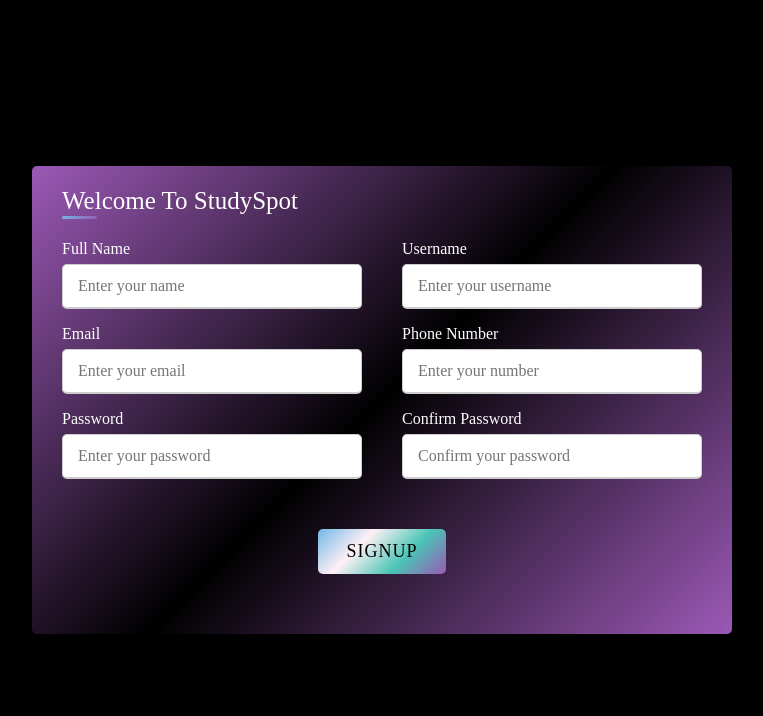
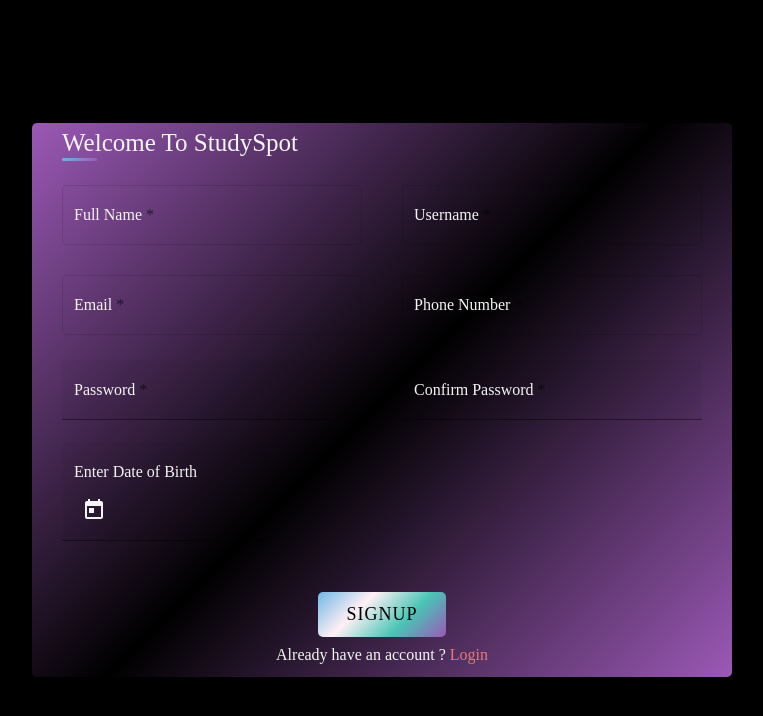
Before and after one commit to 2Simple4u/StudySpot, an Angular app in the folder StudySpot/: page /signup in a window 1280 px wide. Shown: the top 716 px of the page, without its empty margins (258-1021 px from the left). Built offline with nearby package versions, Linux system fonts and the light colour scheme.

Commit message:
Sign up page changed

```diff
--- a/StudySpot/src/app/carousel/carousel.component.css
+++ b/StudySpot/src/app/carousel/carousel.component.css
@@ -1,15 +1,14 @@
 .carousel-container{
     position: relative;
     margin: auto;
-    padding: .25rem;
     text-align: center;
-    width: 99%;
-    /* box-shadow: 0 8px 16px #dce1e1; */
+    width: auto;
+    /* box-shadow: 0 6px 14px #dce1e1; */
 }
 
 .carousel-container img{
     display: none;
-    border-radius: 5px;
+    /* border-radius: 5px; */
 }
 
 .carousel-container img.image-active{
--- a/StudySpot/src/app/footer/footer.component.css
+++ b/StudySpot/src/app/footer/footer.component.css
@@ -49,12 +49,12 @@
 
   .copyright{
     padding: 1.55rem;
-    background-color: LavenderBlush;
-    color: black;
+    /* background-color: LavenderBlush;
+    color: black; */
     /* font-weight: bold; */
   }
 
   .copyright-link{
     text-decoration: none;
-    color: black;
+    color: whitesmoke;
   }
--- a/StudySpot/src/app/signup-page/signup-page.component.css
+++ b/StudySpot/src/app/signup-page/signup-page.component.css
@@ -1,12 +1,14 @@
 /* @import url('https://fonts.googleapis.com/css2?family=Poppins:wght@200;300;400;500;600;700&display=swap'); */
-*{
+* {
   margin: 0;
   padding: 0;
   box-sizing: border-box;
-  font-family: 'Times New Roman',sans-serif;
+  font-family: 'Times New Roman', sans-serif;
   font-size: medium;
+  color: whitesmoke;
 }
-.main-container{
+
+.main-container {
   height: 100vh;
   display: flex;
   justify-content: center;
@@ -15,24 +17,27 @@
   /* background: linear-gradient(135deg, #9b59b6, black, #9b59b6); */
   background-color: black;
 }
-.container{
+
+.container {
   max-width: 700px;
   width: 100%;
   /* background: linear-gradient(135deg, #71b7e6, #9b59b6, #20B2AA); */
   /* background-color: #fff; */
   background: linear-gradient(135deg, #9b59b6, black, #9b59b6);
-  color: #fff;
-  padding: 25px 30px;
+  /* color: #fff; */
+  padding: 10px 30px;
   border-radius: 5px;
-  box-shadow: 0 5px 10px rgba(0,0,0,0.15);
+  box-shadow: 0 5px 10px rgba(0, 0, 0, 0.15);
 }
-.container .title{
+
+.container .title {
   font-size: 25px;
   font-weight: 500;
   position: relative;
   padding-bottom: .5rem;
 }
-.container .title::before{
+
+.container .title::before {
   content: "";
   position: absolute;
   left: 0;
@@ -42,75 +47,49 @@
   border-radius: 5px;
   background: linear-gradient(135deg, #71b7e6, #9b59b6);
 }
-.content form .user-details{
+
+.content form .user-details {
   display: flex;
   flex-wrap: wrap;
   justify-content: space-between;
   margin: 20px 0 12px 0;
 }
-form .user-details .input-box{
-  margin-bottom: 15px;
+
+form .user-details .input-box {
+  /* margin-bottom: 15px; */
   width: calc(100% / 2 - 20px);
 }
-form .input-box span.details{
+
+form .input-box span.details {
   display: block;
   font-weight: 500;
-  margin-bottom: 5px;
+  /* margin-bottom: 5px; */
 }
-.user-details .input-box input{
-  height: 45px;
+
+.user-details .input-box input {
+  height: 20px;
   width: 100%;
   outline: none;
   font-size: 16px;
   border-radius: 5px;
   padding-left: 15px;
-  border: 1px solid #ccc;
+  /* border: 1px solid #ccc; */
   border-bottom-width: 2px;
   transition: all 0.3s ease;
 }
+
 .user-details .input-box input:focus,
-.user-details .input-box input:valid{
+.user-details .input-box input:valid {
   border-color: #9b59b6;
 }
- form .gender-details .gender-title{
-  font-size: 20px;
-  font-weight: 500;
- }
- form .category{
-   display: flex;
-   width: 80%;
-   margin: 14px 0 ;
-   justify-content: space-between;
- }
- form .category label{
-   display: flex;
-   align-items: center;
-   cursor: pointer;
- }
- form .category label .dot{
-  height: 18px;
-  width: 18px;
-  border-radius: 50%;
-  margin-right: 10px;
-  background: #d9d9d9;
-  border: 5px solid transparent;
-  transition: all 0.3s ease;
-}
- #dot-1:checked ~ .category label .one,
- #dot-2:checked ~ .category label .two,
- #dot-3:checked ~ .category label .three{
-   background: #9b59b6;
-   border-color: #d9d9d9;
- }
- form input[type="radio"]{
-   display: none;
- }
- form .button{
+
+form .button {
   height: 45px;
-   margin: 35px 0;
+  margin: 30px 0;
   text-align: center;
 }
- form .button input{
+
+form .button input {
   height: 100%;
   width: 20%;
   border-radius: 5px;
@@ -121,33 +100,52 @@
   letter-spacing: 1px;
   cursor: pointer;
   transition: all 0.3s ease;
-   background: linear-gradient(135deg, #71b7e6, LavenderBlush, #49c5b6,  #9b59b6);
+  background: linear-gradient(135deg, #71b7e6, LavenderBlush, #49c5b6, #9b59b6);
 }
- form .button input:hover{
+
+form .button input:hover {
   /* transform: scale(0.99); */
   background: linear-gradient(-135deg, #71b7e6, aqua, #9b59b6);
 }
- @media(max-width: 584px){
- .container{
+
+@media(max-width: 584px) {
+  .container {
     max-width: 100%;
   }
-form .user-details .input-box{
+
+  form .user-details .input-box {
     margin-bottom: 15px;
     width: 100%;
   }
-  form .category{
-    width: 100%;
-  }
-  .content form .user-details{
+
+  .content form .user-details {
     max-height: 300px;
     overflow-y: scroll;
   }
-  .user-details::-webkit-scrollbar{
+
+  .user-details::-webkit-scrollbar {
     width: 5px;
   }
 }
-  @media(max-width: 459px){
-  .container .content .category{
+
+@media(max-width: 459px) {
+  .container .content .category {
     flex-direction: column;
   }
 }
+
+form .existUser{
+  margin-top: .5rem;
+}
+
+form .existUser a{
+  /* text-align: center; */
+  /* width: 20%; */
+  /* margin-top: 1.5rem; */
+  text-decoration: none;
+  color: rgb(235, 119, 119);
+}
+
+form .existUser a:hover{
+	color: crimson;
+}
--- a/StudySpot/src/app/signup-page/signup-page.component.html
+++ b/StudySpot/src/app/signup-page/signup-page.component.html
@@ -7,34 +7,45 @@
         <div class="content">
             <form action="#" [formGroup]="registerForm">
                 <div class="user-details">
-                <div class="input-box">
-                    <span class="details">Full Name</span>
-                    <input formControlName="name" type="text" placeholder="Enter your name" required>
-                </div>
-                <div class="input-box">
-                    <span class="details">Username</span>
-                    <input formControlName="username" type="text" placeholder="Enter your username" required>
-                </div>
-                <div class="input-box">
-                    <span class="details">Email</span>
-                    <input formControlName="email" type="text" placeholder="Enter your email" required>
-                </div>
-                <div class="input-box">
-                    <span class="details">Phone Number</span>
-                    <input formControlName="contactNo" type="text" placeholder="Enter your number" required>
-                </div>
-                <div class="input-box">
-                    <span class="details">Password</span>
-                    <input formControlName="password" type="text" placeholder="Enter your password" required>
-                </div>
-                <div class="input-box">
-                    <span class="details">Confirm Password</span>
-                    <input formControlName="confirmPassword" type="text" placeholder="Confirm your password" required>
-                </div>
+                    <mat-form-field class="input-box" appearance="outline">
+                        <mat-label class="details">Full Name</mat-label>
+                        <input matInput formControlName="name" type="text" placeholder="Enter your name">
+                    </mat-form-field>
+                    <mat-form-field class="input-box" appearance="outline">
+                        <mat-label class="details">Username</mat-label>
+                        <input matInput formControlName="username" type="text" placeholder="Enter your username">
+                    </mat-form-field>
+                    <mat-form-field class="input-box" appearance="outline">
+                        <mat-label class="details">Email</mat-label>
+                        <input matInput formControlName="email" type="email" placeholder="Enter your email">
+                    </mat-form-field>
+                    <mat-form-field class="input-box" appearance="outline">
+                        <mat-label class="details">Phone Number</mat-label>
+                        <input matInput formControlName="contactNo" placeholder="Enter your number">
+                    </mat-form-field>
+                    <mat-form-field class="input-box" appearance="fill">
+                        <mat-label class="details">Password</mat-label>
+                        <input matInput [type]="hide ? 'password' : 'text'" formControlName="password" placeholder="Enter your password">
+                    </mat-form-field>
+                    <mat-form-field class="input-box" appearance="fill">
+                        <mat-label class="details">Confirm Password</mat-label>
+                        <input matInput formControlName="confirmPassword" placeholder="Confirm your password">
+                    </mat-form-field>
+                    <mat-form-field class="" appearance="fill">
+                        <mat-label class="">Enter Date of Birth</mat-label>
+                        <input matInput [matDatepicker]="picker">
+                        <!-- <mat-hint class="date" class="date">MM/DD/YYYY</mat-hint> -->
+                        <mat-datepicker-toggle class="" matIconSuffix [for]="picker"></mat-datepicker-toggle>
+                        <mat-datepicker #picker class=""></mat-datepicker>
+                    </mat-form-field>
                 </div>
                 <div class="button">
                     <input type="submit" value="SIGNUP">
+                    <div class="existUser">
+                        <p>Already have an account ? <a routerLink="/login">Login</a></p>
                     </div>
+                </div>
+
             </form>
         </div>
     </div>
--- a/StudySpot/src/app/signup-page/signup-page.component.ts
+++ b/StudySpot/src/app/signup-page/signup-page.component.ts
@@ -9,6 +9,7 @@
 export class SignupPageComponent implements OnInit {
 
   registerForm:FormGroup;
+  hide = true;
 
   constructor(private fb:FormBuilder, private customValidator: CustomvalidationService) {
     this.registerForm = this.fb.group({
```
Also changed, not shown: StudySpot/src/app/app.module.ts (+6 -1 lines). Lines whose indentation alone changed are shown as unchanged.
